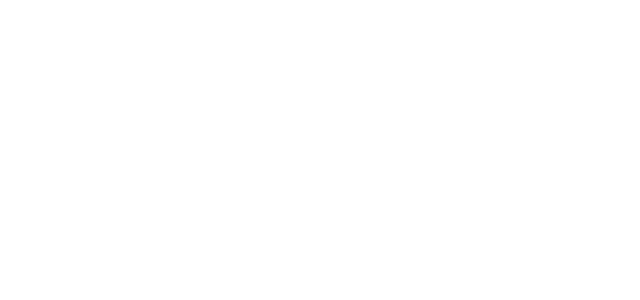
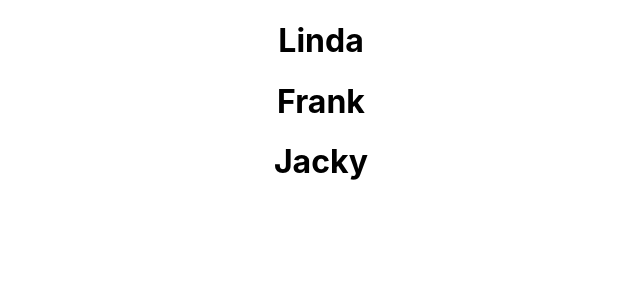
Before and after one commit to RW2023/webAppPractice, a React (Create React App) app in the folder monsters-rolodex/: page / in a window 1280 px wide. Shown: the top 300 px of the page, without its empty margins (319-959 px from the left). Built offline with nearby package versions, Linux system fonts and the light colour scheme.

Commit message:
create and render 3 monsters

```diff
--- a/monsters-rolodex/src/App.js
+++ b/monsters-rolodex/src/App.js
@@ -8,20 +8,24 @@
     super();
     this.state = {
      monster1: {
-      name: 'linda'
+      name: 'Linda'
      },
      monster2:{
-      name: 'frank'
+      name: 'Frank'
      },
      monster3:{
-      name: 'jacky'
+      name: 'Jacky'
      }
     };
   }
 
   render() {
     return (
-      <div className="App"></div>
+      <div className="App">
+        <h1>{this.state.monster1.name}</h1>
+        <h1>{this.state.monster2.name}</h1>
+        <h1>{this.state.monster3.name}</h1>
+      </div>
     );
   }
 }
```
